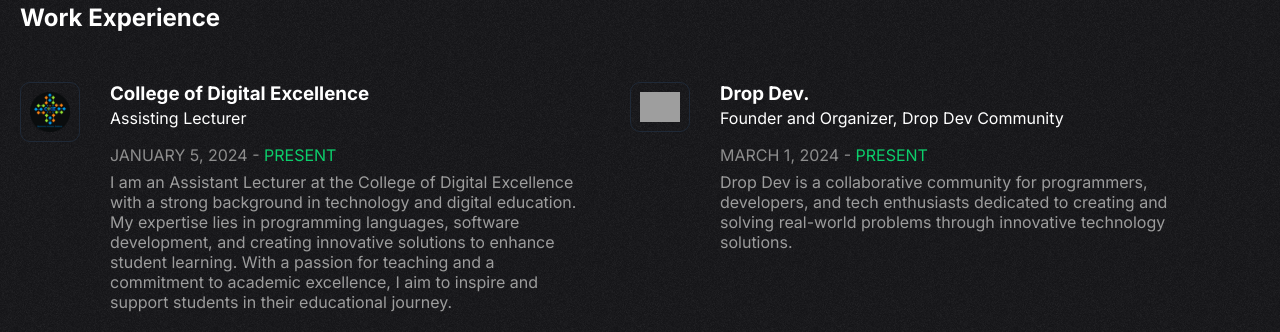
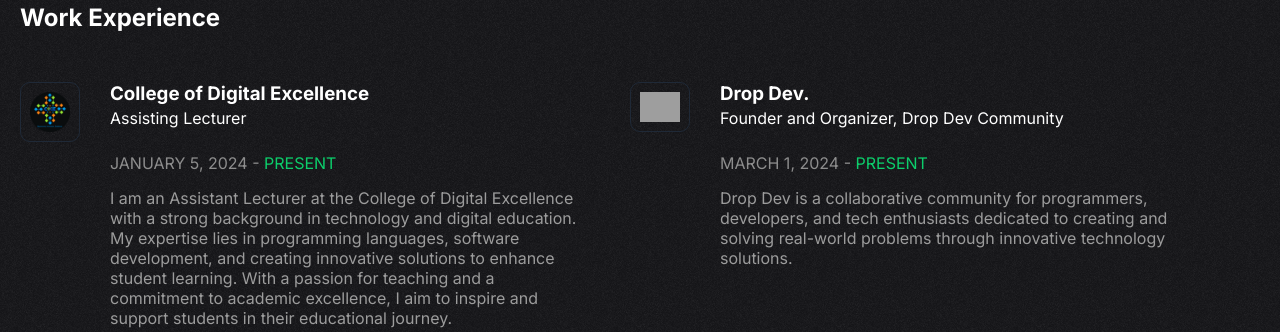
Before and after one commit to abdullah4tech/Portfolio-Page, a Vue app: page / in a window 1280 px wide. Shown: the part 620-952 px from the top of the page. Built offline with nearby package versions, Linux system fonts and the light colour scheme; grey boxes are pictures that could not be loaded.

Commit message:
fix: grid layout issue

```diff
--- a/src/components/HeroSection.vue
+++ b/src/components/HeroSection.vue
@@ -190,7 +190,7 @@
 .info{
   display: flex;
   flex-direction: column;
-  gap: 7px;
+  gap: 15px;
 }
 
 .child{
```
